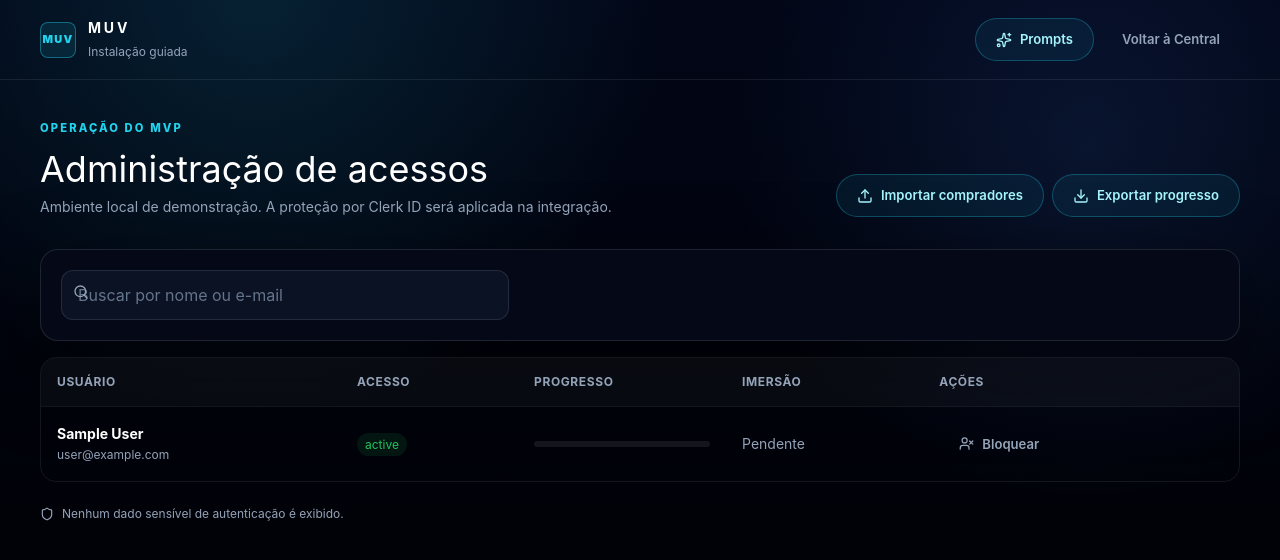
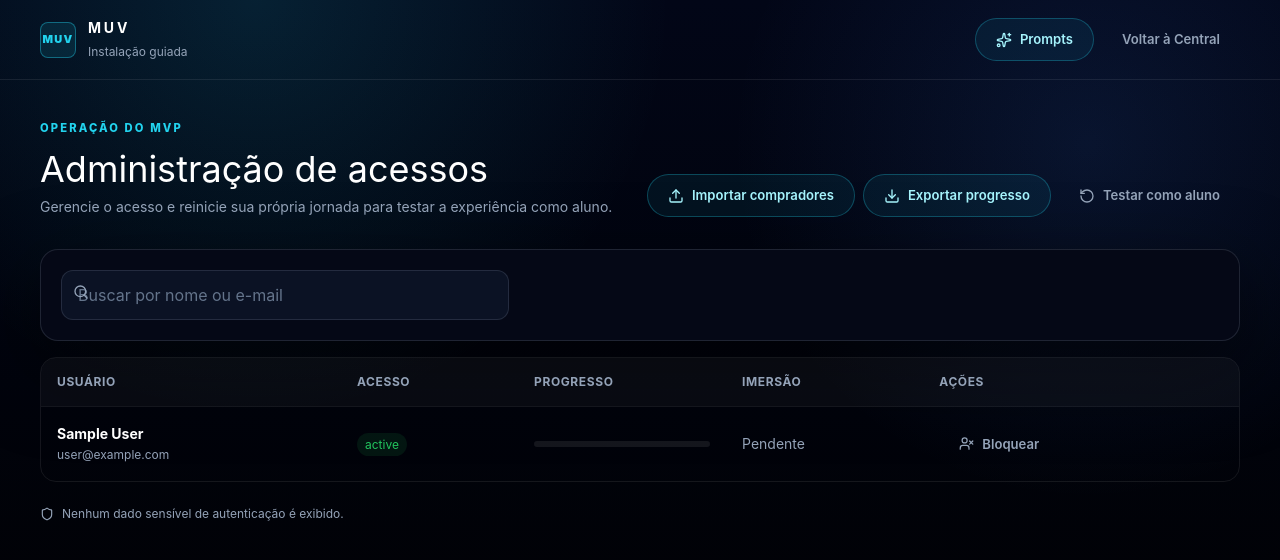
Before and after one commit to tiagoottmalheiros/muv_app, a Next.js app: page /admin in a window 1280 px wide. Shown: the top 560 px of the page. Built offline with nearby package versions, Linux system fonts and the light colour scheme; no server answers; sample sign-in values are in the browser's storage.

Commit message:
feat: reset admin test journey

```diff
--- a/src/app/admin/page.tsx
+++ b/src/app/admin/page.tsx
@@ -1,7 +1,7 @@
 "use client";
 
 import Link from "next/link";
-import { Download, Search, Shield, Sparkles, Upload, UserCheck, UserX } from "lucide-react";
+import { Download, LoaderCircle, RotateCcw, Search, Shield, Sparkles, Upload, UserCheck, UserX } from "lucide-react";
 import { useRouter } from "next/navigation";
 import { useEffect, useState } from "react";
 import { useApp } from "@/components/app-provider";
@@ -9,10 +9,12 @@ import { Brand, Button, ProgressBar } from "@/components/ui";
 import { getProgress } from "@/lib/journey";
 
 export default function AdminPage() {
-  const { data, ready, update } = useApp();
+  const { data, ready, reset, update } = useApp();
   const router = useRouter();
   const [query, setQuery] = useState("");
   const [imported, setImported] = useState<string[]>([]);
+  const [resetting, setResetting] = useState(false);
+  const [error, setError] = useState("");
   useEffect(() => {
     if (ready && !data.authenticated) router.replace("/entrar");
   }, [ready, data.authenticated, router]);
@@ -35,6 +37,22 @@ export default function AdminPage() {
     };
     reader.readAsText(file);
   }
+  async function restartJourney() {
+    if (!window.confirm("Reiniciar sua jornada de teste? Suas respostas, resultados e progresso atuais serão apagados.")) return;
+    setResetting(true);
+    setError("");
+    try {
+      const response = await fetch("/api/student/state", { method: "DELETE" });
+      const payload = await response.json() as { error?: string };
+      if (!response.ok) throw new Error(payload.error || "Não foi possível reiniciar a jornada.");
+      reset();
+      router.push("/central/comece-aqui");
+    } catch (caught) {
+      setError(caught instanceof Error ? caught.message : "Não foi possível reiniciar a jornada.");
+    } finally {
+      setResetting(false);
+    }
+  }
   return (
     <main className="bg-app min-h-screen">
       <header className="flex h-20 items-center justify-between border-b border-white/8 px-5 md:px-10">
@@ -54,7 +72,7 @@ export default function AdminPage() {
           <div>
             <p className="eyebrow">Operação do MVP</p>
             <h1 className="font-serif text-4xl text-white">Administração de acessos</h1>
-            <p className="text-muted mt-2 text-sm">Ambiente local de demonstração. A proteção por Clerk ID será aplicada na integração.</p>
+            <p className="text-muted mt-2 text-sm">Gerencie o acesso e reinicie sua própria jornada para testar a experiência como aluno.</p>
           </div>
           <div className="flex gap-2">
             <label className="button button-secondary">
@@ -66,8 +84,13 @@ export default function AdminPage() {
               <Download size={16} />
               Exportar progresso
             </Button>
+            <Button variant="ghost" disabled={resetting} onClick={() => void restartJourney()}>
+              {resetting ? <LoaderCircle className="animate-spin" size={16} /> : <RotateCcw size={16} />}
+              Testar como aluno
+            </Button>
           </div>
         </div>
+        {error && <div className="mt-5 rounded-xl border border-red-400/20 bg-red-400/7 p-4 text-sm text-red-200">{error}</div>}
         {imported.length > 0 && <div className="border-success/20 bg-success/8 text-success mt-5 rounded-xl border p-4 text-sm">{imported.length} comprador(es) lido(s) do CSV. A gravação será conectada ao Supabase posteriormente.</div>}
         <div className="card mt-8">
           <div className="relative max-w-md">
--- a/src/app/api/student/state/route.ts
+++ b/src/app/api/student/state/route.ts
@@ -1,5 +1,6 @@
 import { NextResponse } from "next/server";
-import { loadDevelopmentStudentState, saveDevelopmentStudentState } from "@/lib/server/student-repository";
+import { loadDevelopmentStudentState, resetAuthenticatedStudentJourney, saveDevelopmentStudentState } from "@/lib/server/student-repository";
+import { assertPromptAdmin, PromptAdminError } from "@/lib/server/prompt-admin";
 import type { AppData } from "@/lib/types";
 
 export async function GET() {
@@ -22,3 +23,15 @@ export async function PUT(request: Request) {
     return NextResponse.json({ error: "Não foi possível salvar no Supabase." }, { status: 503 });
   }
 }
+
+export async function DELETE() {
+  try {
+    await assertPromptAdmin();
+    await resetAuthenticatedStudentJourney();
+    return NextResponse.json({ ok: true });
+  } catch (error) {
+    console.error("Failed to reset student state", error);
+    const status = error instanceof PromptAdminError ? error.status : 503;
+    return NextResponse.json({ error: error instanceof PromptAdminError ? error.message : "Não foi possível reiniciar sua jornada." }, { status });
+  }
+}
--- a/src/lib/server/student-repository.ts
+++ b/src/lib/server/student-repository.ts
@@ -170,6 +170,23 @@ export async function recordDevelopmentGeneration(input: { outputKey: string; mo
   if (result.error) throw result.error;
 }
 
+export async function resetAuthenticatedStudentJourney() {
+  const supabase = createSupabaseAdminClient();
+  const profile = await getOrCreateAuthenticatedProfile();
+  const results = await Promise.all([
+    supabase.from("ai_generations").delete().eq("profile_id", profile.id),
+    supabase.from("student_outputs").delete().eq("profile_id", profile.id),
+    supabase.from("lesson_progress").delete().eq("profile_id", profile.id),
+    supabase.from("funnel_xray_submissions").delete().eq("profile_id", profile.id),
+    supabase.from("prompt_base_submissions").delete().eq("profile_id", profile.id),
+    supabase.from("immersion_registrations").delete().eq("profile_id", profile.id),
+    supabase.from("activity_events").delete().eq("profile_id", profile.id),
+    supabase.from("profiles").update({ last_route: "/central/comece-aqui", last_access_at: new Date().toISOString(), updated_at: new Date().toISOString() }).eq("id", profile.id),
+  ]);
+  const error = results.find((result) => result.error)?.error;
+  if (error) throw error;
+}
+
 async function getOrCreateAuthenticatedProfile() {
   const [{ userId }, clerkUser] = await Promise.all([auth(), currentUser()]);
   if (!userId) throw new Error("Sessão Clerk não autenticada.");
```
